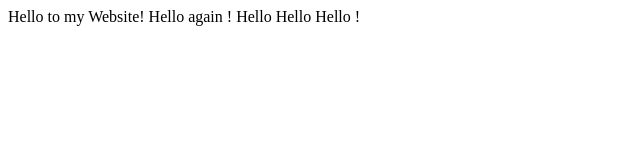
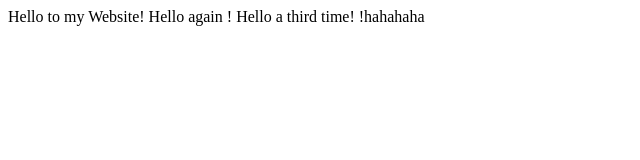
Before and after one commit to tinyboyX/CS50-Lecture, a plain HTML site: page hello.html in a window 1280 px wide. Shown: the full height of the page, 0-640 px from the left. Drawn offline with Linux system fonts and the light colour scheme.

Commit message:
Add true

```diff
--- a/hello.html
+++ b/hello.html
@@ -5,6 +5,6 @@
 
     </head>
     <body>
-        Hello to my Website! Hello again ! Hello Hello Hello !
+        Hello to my Website! Hello again ! Hello a third time! !hahahaha
     </body>
 </html>
```
